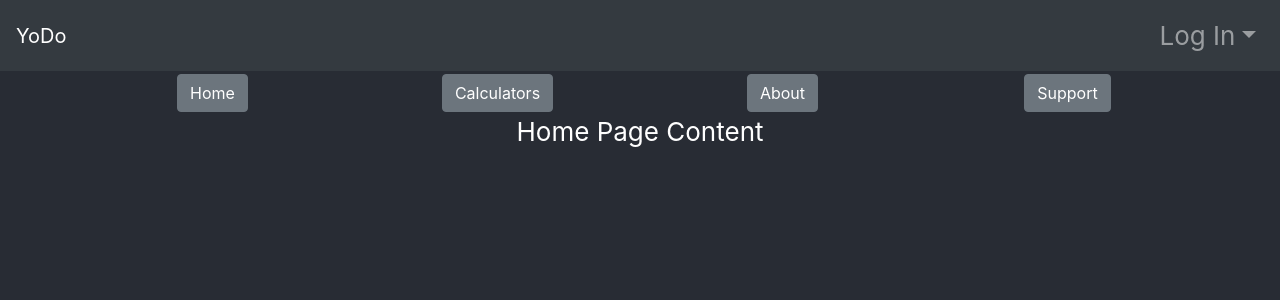
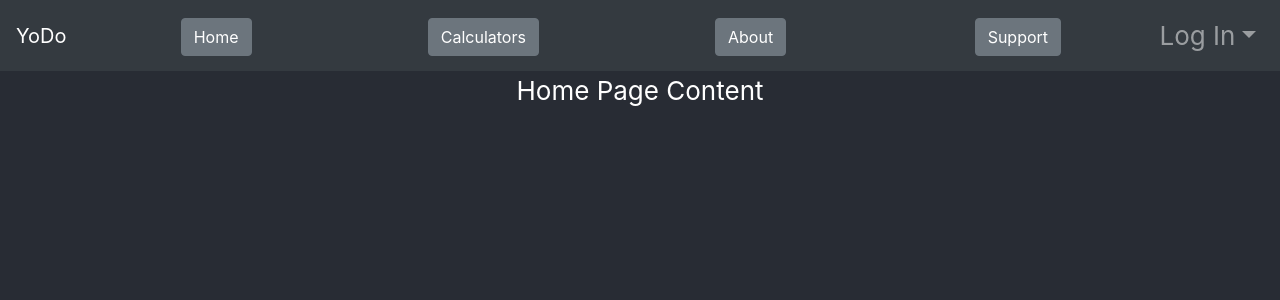
Before and after one commit to TYohoJr/yodo, a React (Create React App) app: page / in a window 1280 px wide. Shown: the top 300 px of the page. Built offline with nearby package versions, Linux system fonts and the light colour scheme.

Commit message:
moved page tabs into the navbar

```diff
--- a/src/App.js
+++ b/src/App.js
@@ -5,7 +5,6 @@ import { createStore } from 'redux';
 import reducer from './reducers';
 import NavigationBar from './Components/NavigationBar';
 import CurrentPage from './CurrentPage';
-import PageTabs from './Components/PageTabs';
 
 const store = createStore(reducer);
 
@@ -15,7 +14,6 @@ export default class App extends Component {
       <Provider store={store}>
         <div className="App">
           <NavigationBar />
-          <PageTabs />
           <CurrentPage />
         </div>
       </Provider>
--- a/src/Components/Components.css
+++ b/src/Components/Components.css
@@ -11,7 +11,11 @@
 
 #log-out-button {
     font-weight: 500;
-    height: 100%
+    height: 100%;
+}
+
+#navbar-brand-container {
+    width: 100%
 }
 
 .loading-spinner {
--- a/src/Components/NavigationBar.js
+++ b/src/Components/NavigationBar.js
@@ -6,13 +6,22 @@ import {
     NavbarToggler,
     NavbarBrand,
     Nav,
+    Container,
+    Row,
+    Col,
+    Button
 } from 'reactstrap';
 import { connect } from 'react-redux';
+import HomePage from '../Home/HomePage';
+import CalculatorsPage from '../Calculators/CalculatorsPage';
+import AboutPage from '../About/AboutPage';
+import SupportPage from '../Support/SupportPage';
 
 class NavigationBar extends React.Component {
     constructor(props) {
         super(props);
         this.toggle = this.toggle.bind(this);
+        this.changePage = this.changePage.bind(this);
         this.state = {
             isOpen: false,
         };
@@ -24,11 +33,36 @@ class NavigationBar extends React.Component {
         });
     }
 
+    changePage(page) {
+        this.props.dispatch({
+            type: 'changePage',
+            currentPage: page
+        })
+    }
+
     render() {
         return (
             <div>
                 <Navbar color="dark" dark expand="md">
                     <NavbarBrand href="/">YoDo</NavbarBrand>
+                    <div id="navbar-brand-container">
+                        <Container>
+                            <Row>
+                                <Col xs='3'>
+                                    <Button onClick={() => this.changePage(<HomePage />)}>Home</Button>
+                                </Col>
+                                <Col xs='3'>
+                                    <Button onClick={() => this.changePage(<CalculatorsPage />)}>Calculators</Button>
+                                </Col>
+                                <Col xs='3'>
+                                    <Button onClick={() => this.changePage(<AboutPage />)}>About</Button>
+                                </Col>
+                                <Col xs='3'>
+                                    <Button onClick={() => this.changePage(<SupportPage />)}>Support</Button>
+                                </Col>
+                            </Row>
+                        </Container>
+                    </div>
                     <NavbarToggler onClick={this.toggle} />
                     <Collapse isOpen={this.state.isOpen} navbar>
                         <Nav className="ml-auto" navbar>
--- a/src/Components/PageTabs.js
+++ /dev/null
@@ -1,44 +0,0 @@
-import React, { Component } from 'react';
-import './Components.css';
-import {
-    Container,
-    Row,
-    Col,
-    Button,
-} from 'reactstrap';
-import { connect } from 'react-redux';
-import HomePage from '../Home/HomePage';
-import CalculatorsPage from '../Calculators/CalculatorsPage';
-import AboutPage from '../About/AboutPage';
-import SupportPage from '../Support/SupportPage';
-
-class PageTabs extends Component {
-    constructor() {
-        super();
-        this.changePage = this.changePage.bind(this);
-    }
-
-    changePage(page) {
-        this.props.dispatch({
-            type: 'changePage',
-        currentPage: page
-        })
-    }
-
-    render() {
-        return (
-            <div>
-                <Container>
-                    <Row>
-                        <Col xs='3'><Button onClick={() => this.changePage(<HomePage />)}>Home</Button></Col>
-                        <Col xs='3'><Button onClick={() => this.changePage(<CalculatorsPage />)}>Calculators</Button></Col>
-                        <Col xs='3'><Button onClick={() => this.changePage(<AboutPage />)}>About</Button></Col>
-                        <Col xs='3'><Button onClick={() => this.changePage(<SupportPage />)}>Support</Button></Col>
-                    </Row>
-                </Container>
-            </div>
-        )
-    }
-}
-
-export default connect((state) => (state))(PageTabs);
```
